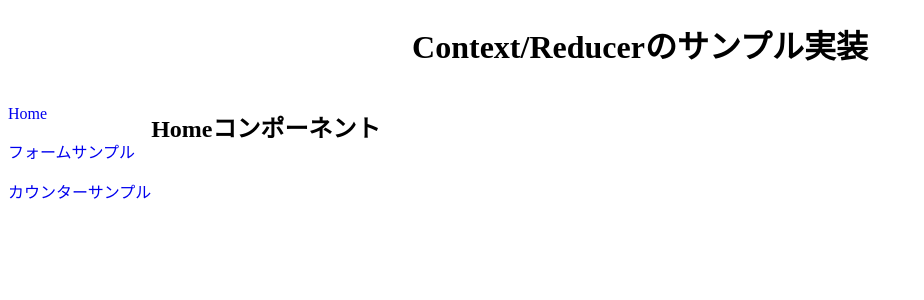
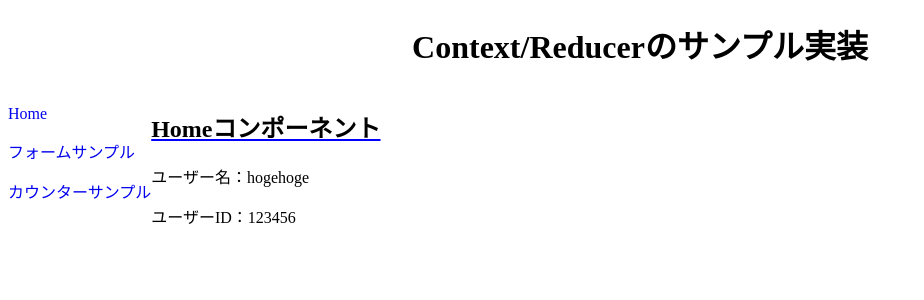
Before and after one commit to azufb/sampleApp_context_reducer, a React (Create React App) app: page / in a window 1280 px wide. Shown: the top 300 px of the page, without its empty margins (0-924 px from the left). Built offline with nearby package versions, Linux system fonts and the light colour scheme.

Commit message:
Homeコンポーネントにスタイル適用と表示内容追加

```diff
--- a/src/components/Home.tsx
+++ b/src/components/Home.tsx
@@ -1,7 +1,22 @@
-const Home = () => {
+import { useContext } from 'react';
+import { UserInfoContext } from '../contexts/context';
+import { UserInfoType } from '../types/UserInfoType';
+import styles from '../styles/home.module.scss';
+
+/**
+ * Homeコンポーネント
+ *
+ * @returns {JSX.Element}
+ */
+const Home = (): JSX.Element => {
+  const userInfo: UserInfoType = useContext(UserInfoContext);
+
   return (
     <div>
-      <h2>Homeコンポーネント</h2>
+      <h2 className={styles.title}>Homeコンポーネント</h2>
+
+      <p>ユーザー名：{userInfo.userName}</p>
+      <p>ユーザーID：{userInfo.userId}</p>
     </div>
   );
 };
--- /dev/null
+++ b/src/styles/home.module.scss
@@ -0,0 +1,3 @@
+.title {
+  text-decoration: underline blue;
+}
```
